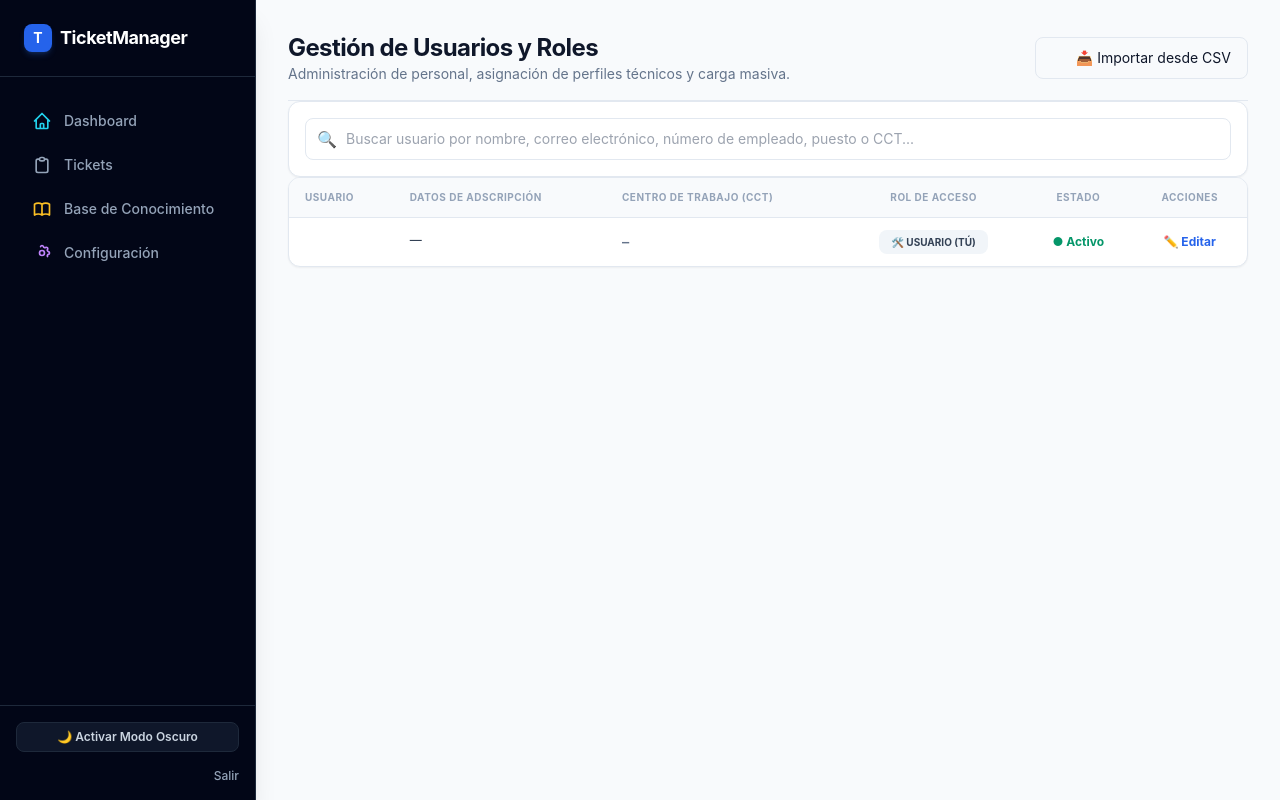
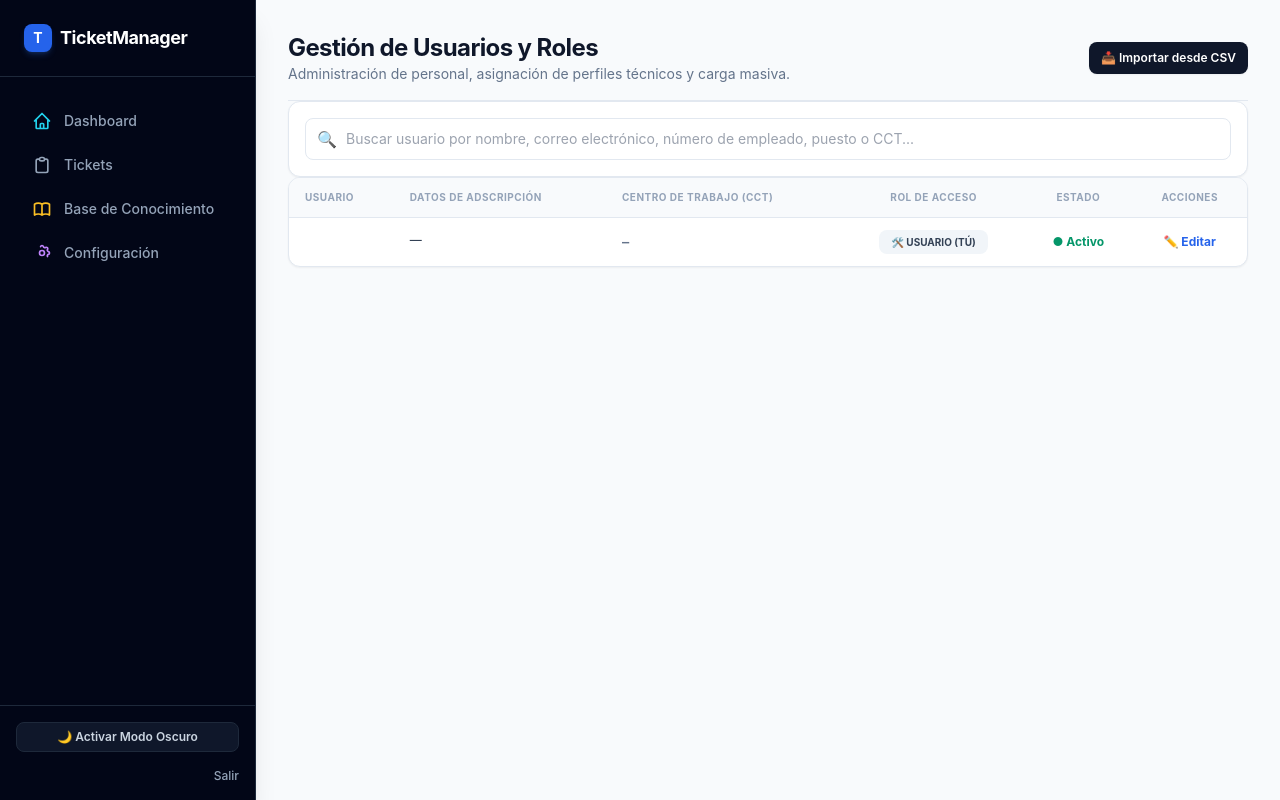
Before and after one commit to ilegardas/ticket-manager, a Django app: template templates/usuarios/lista.html in a window 1280 px wide. Run offline with Django 5.2, Linux system fonts and the light colour scheme; the template is opened without the code that fills it: values that come from a table or form of the project are taken from there, others are empty; the visitor is signed in with stand-in values (Sample User, id 1); data comes from the database, SQL or seed files in the repository; parts of the project's set-up code (start-up, migrations or seed data) failed here and were passed over; some libraries are stand-ins or nearby versions.

Commit message:
Update lista.html

```diff
--- a/templates/usuarios/lista.html
+++ b/templates/usuarios/lista.html
@@ -14,7 +14,7 @@
             <button hx-get="{% url 'panel_usuario_importar_csv' %}"
                     hx-target="#modal-container"
                     hx-swap="innerHTML"
-                    class="w-full text-sm pl-10 pr-4 py-2.5 border border-slate-200 rounded-lg focus:ring-2 focus:ring-blue-500 outline-none">
+                     class="inline-flex items-center gap-1.5 bg-slate-900 hover:bg-slate-800 dark:bg-amber-500 dark:hover:bg-amber-600 text-white dark:text-slate-950 text-xs font-semibold py-2 px-3 rounded-lg shadow-sm transition">
 
                 📥 Importar desde CSV
             </button>
```
